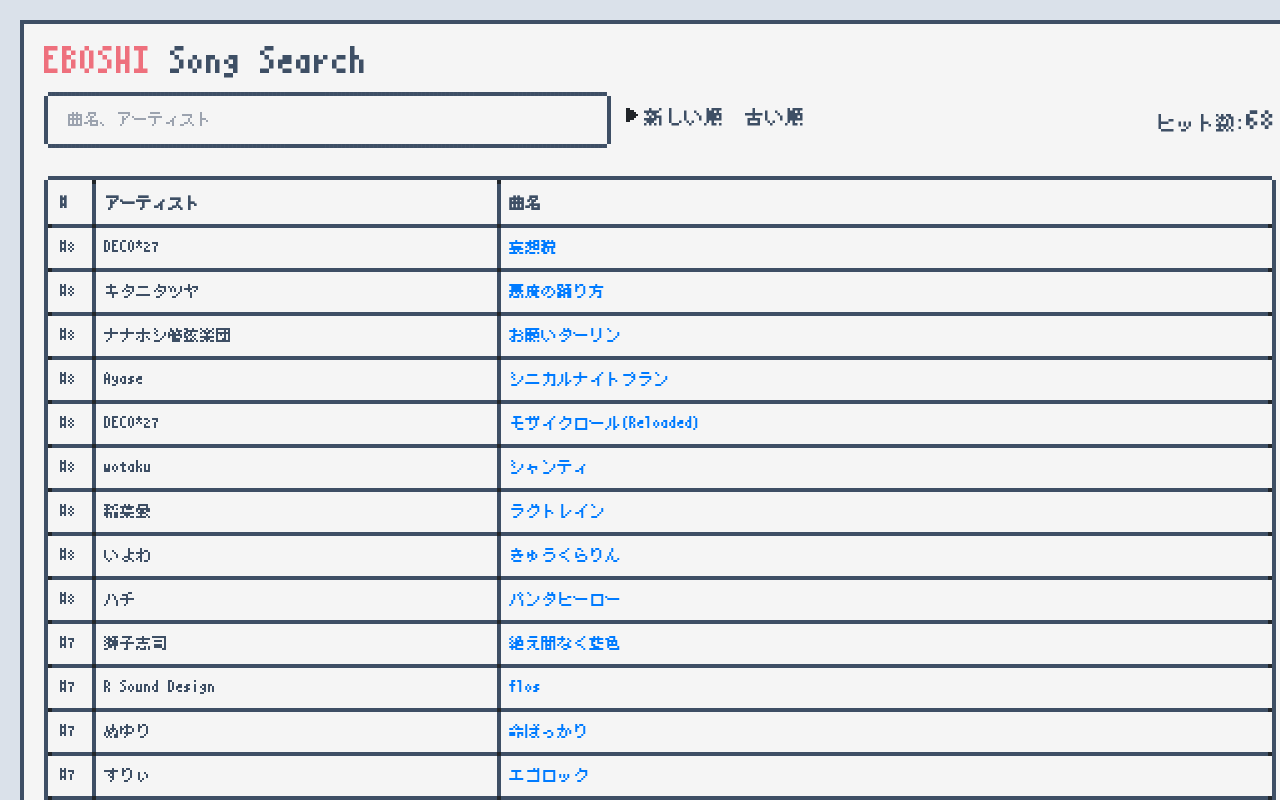
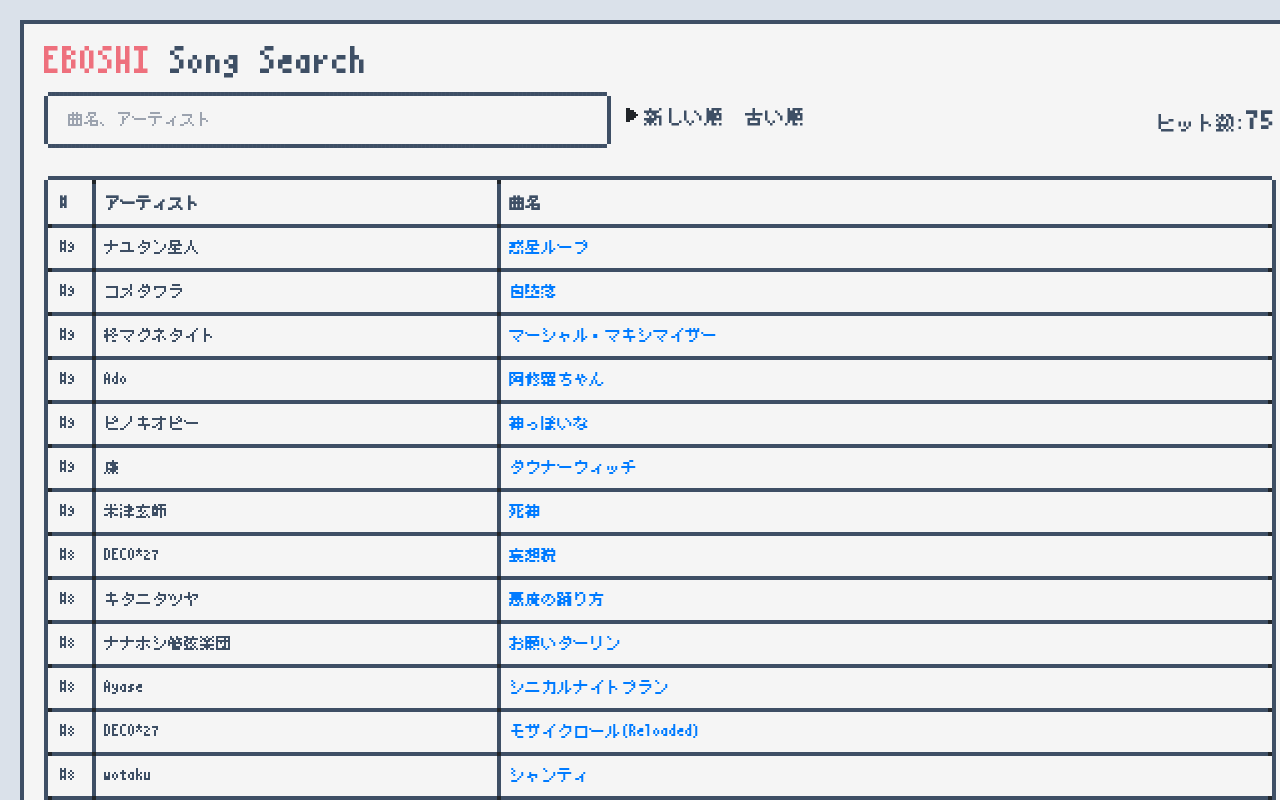
Before and after one commit to dairappa/eboshi-song-search, a Next.js app: page / in a window 1280 px wide. Shown: the top 800 px of the page. Built offline with nearby package versions, Linux system fonts and the light colour scheme.

Commit message:
#9更新

```diff
--- a/data/songs.ts
+++ b/data/songs.ts
@@ -399,4 +399,45 @@ export const songs: Utawaku[] = [
       },
     ],
   },
+  {
+    number: 9,
+    id: 'vJtlW3dokkM',
+    songs: [
+      {
+        songName: '惑星ループ',
+        timeStart: '8:28',
+        artist: 'ナユタン星人',
+      },
+      {
+        songName: '自堕落',
+        timeStart: '18:45',
+        artist: 'コメダワラ',
+      },
+      {
+        songName: 'マーシャル・マキシマイザー',
+        timeStart: '29:51',
+        artist: '柊マグネタイト',
+      },
+      {
+        songName: '阿修羅ちゃん',
+        timeStart: '50:15',
+        artist: 'Ado',
+      },
+      {
+        songName: '神っぽいな',
+        timeStart: '56:15',
+        artist: 'ピノキオピー',
+      },
+      {
+        songName: 'ダウナーウィッチ',
+        timeStart: '1:11:06',
+        artist: '廉',
+      },
+      {
+        songName: '死神',
+        timeStart: '1:19:31',
+        artist: '米津玄師',
+      },
+    ],
+  },
 ]
```
